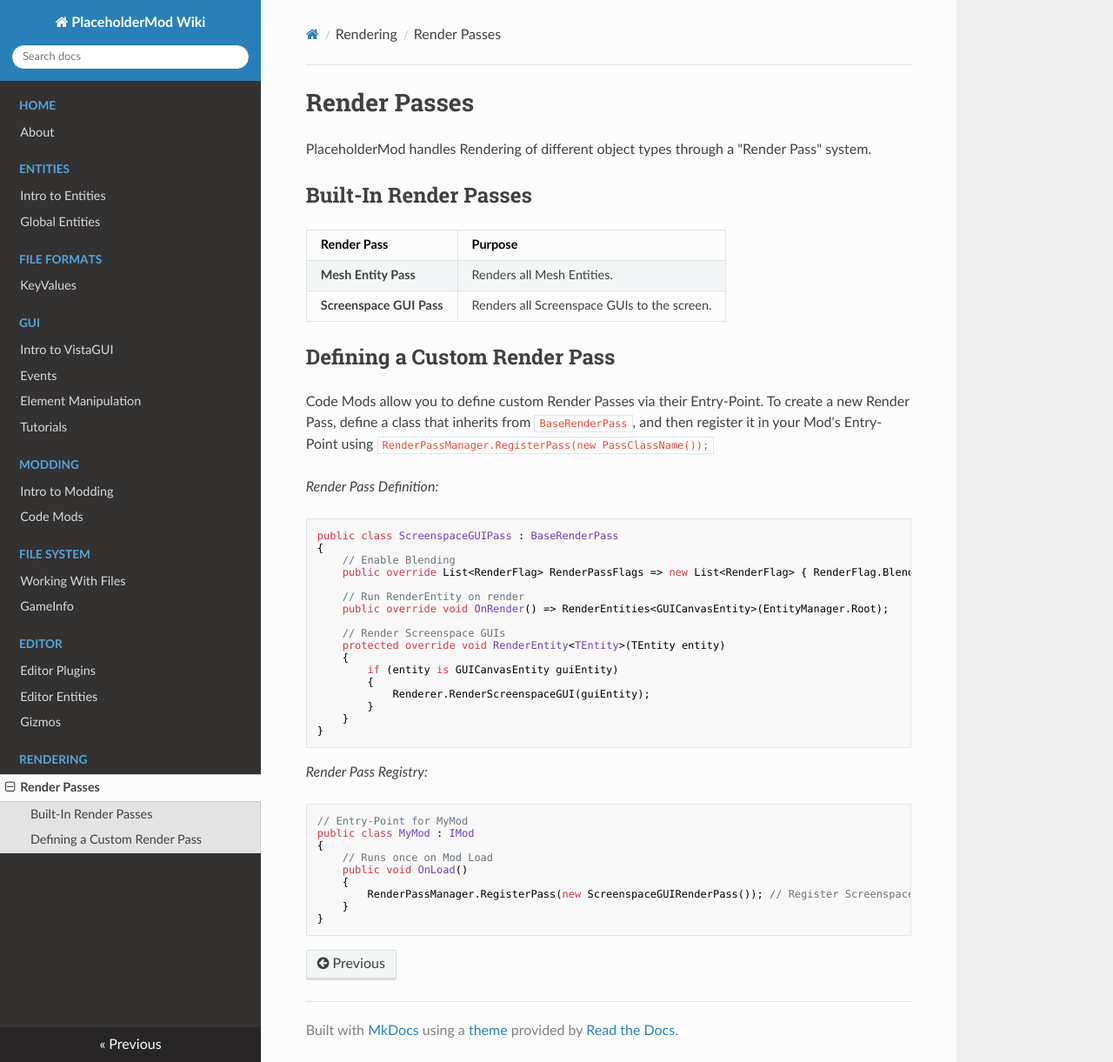
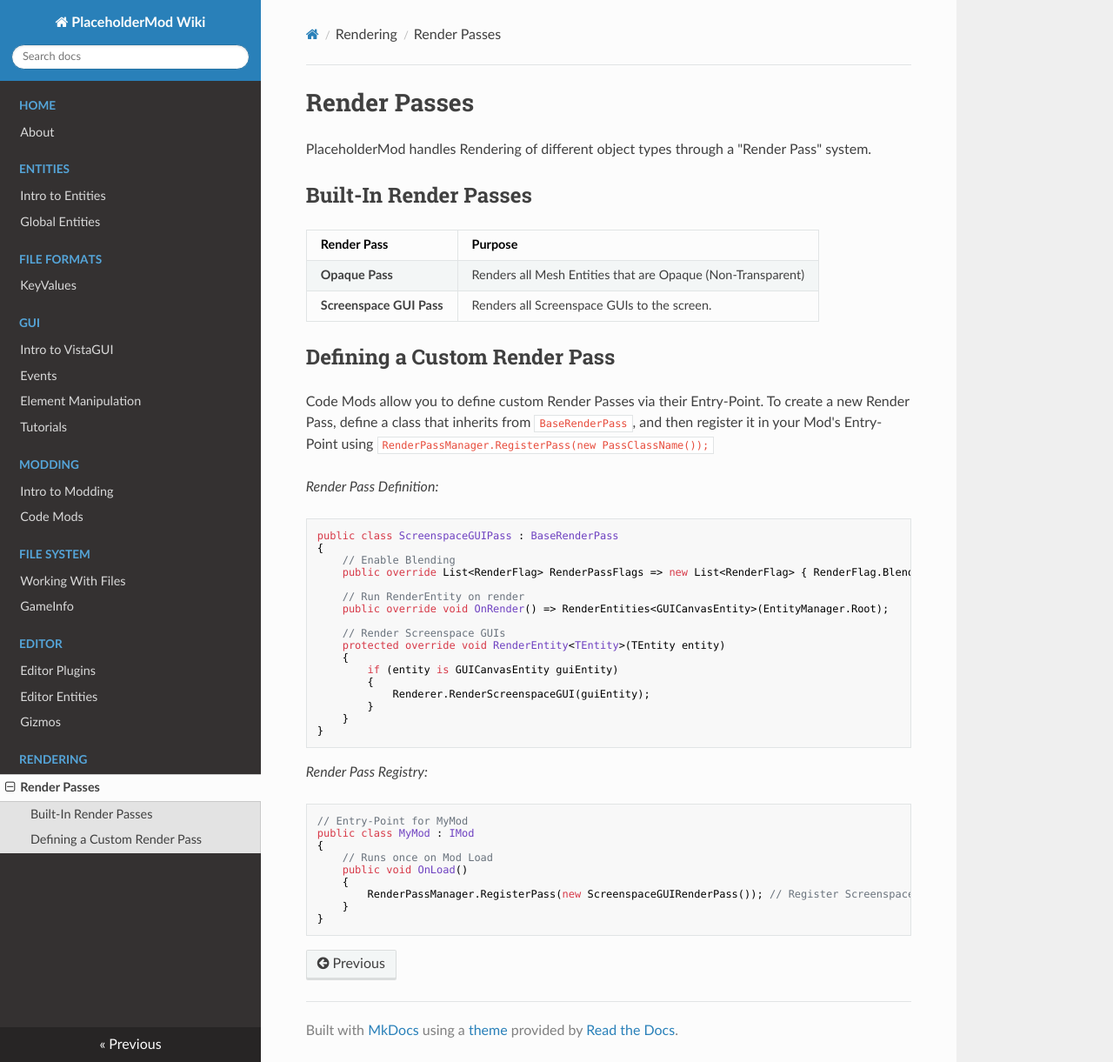
Before and after one commit to PlaceholderP2ModWikiHolder/Wiki, an MkDocs documentation site: the page built from docs/rendering/renderpasses.md, in a window 1280 px wide and 1221 px high. Shown: the whole window at 87% size. Built offline with MkDocs 1.6.1, drawn with Linux system fonts in a browser that asks for light colours; nearby versions of some CDN libraries.

Commit message:
Replace Mesh Entity Pass with Opaque Pass.

```diff
--- a/docs/rendering/renderpasses.md
+++ b/docs/rendering/renderpasses.md
@@ -5,7 +5,7 @@ PlaceholderMod handles Rendering of different object types through a "Render Pas
 
 | Render Pass         | Purpose                                                   |
 |---------------------|-----------------------------------------------------------|
-| **Mesh Entity Pass**    | Renders all Mesh Entities. |
+| **Opaque Pass**    | Renders all Mesh Entities that are Opaque (Non-Transparent) |
 | **Screenspace GUI Pass**    | Renders all Screenspace GUIs to the screen. |
 
 ## Defining a Custom Render Pass
```
